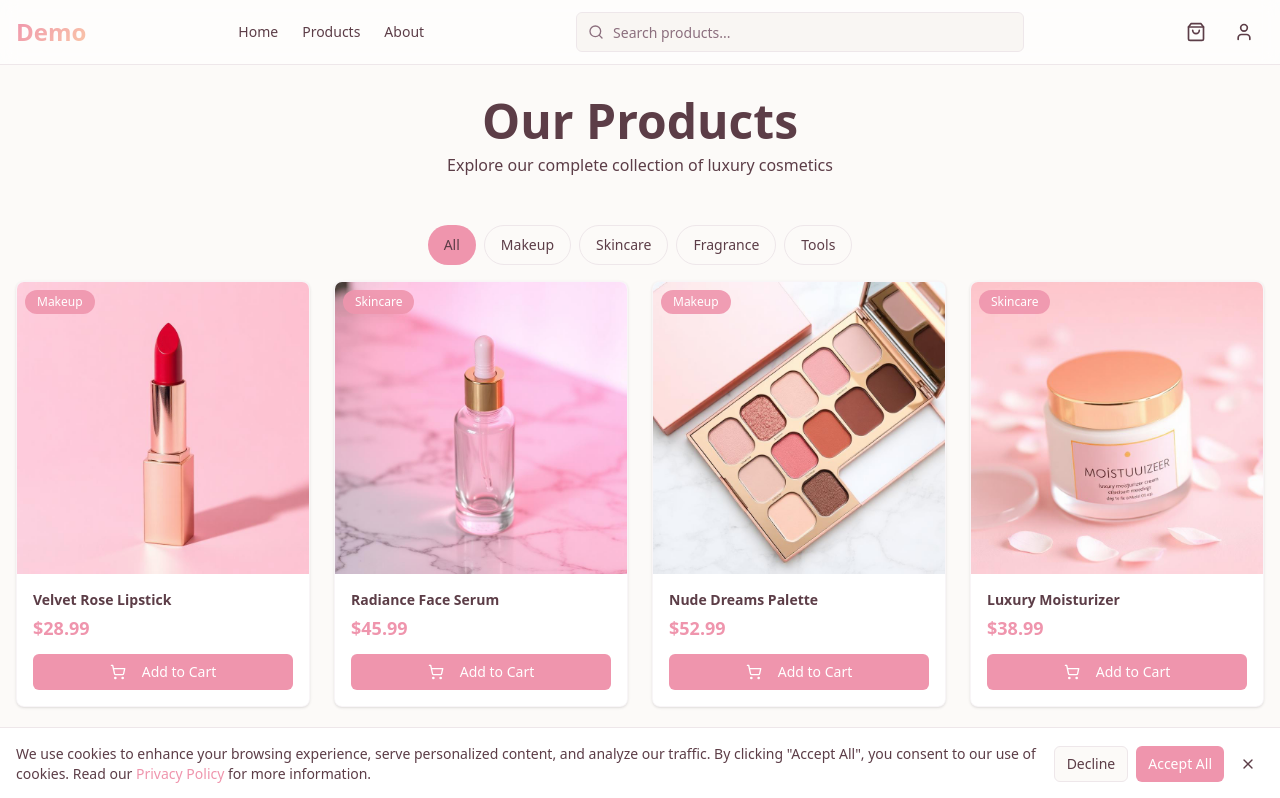
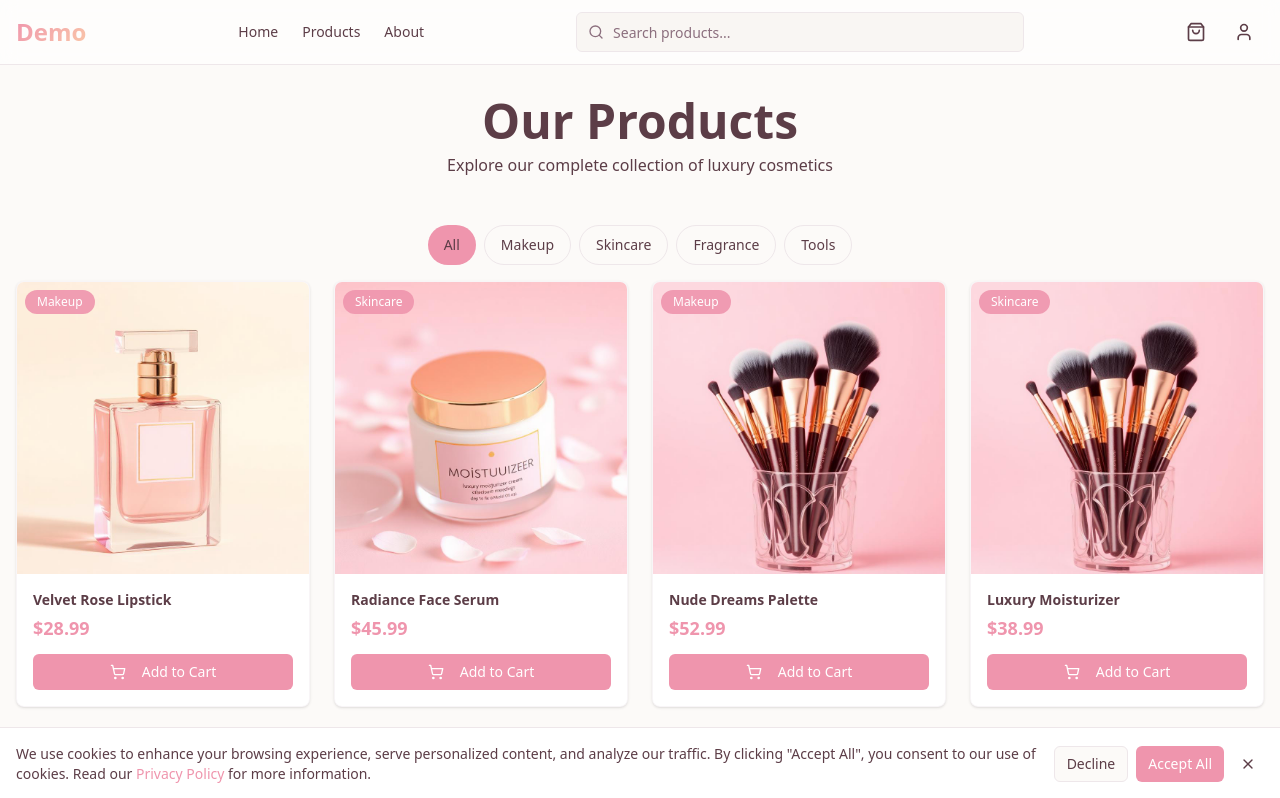
Before and after one commit to Calingcooo/cosmetics-demo, a Next.js app: page /products in a window 1280 px wide. Shown: the top 798 px of the page. Built offline with nearby package versions, Linux system fonts and the light colour scheme.

Commit message:
modify preview product images, create product preview component

```diff
--- a/src/app/components/ProductCard.tsx
+++ b/src/app/components/product/ProductCard.tsx
@@ -8,7 +8,7 @@ interface ProductCardProps {
   id: number;
   name: string;
   price: number;
-  image: string | StaticImageData;
+  images: (string | StaticImageData)[];
   category?: string;
 }
 
@@ -16,7 +16,7 @@ const ProductCard = ({
   id,
   name,
   price,
-  image,
+  images,
   category,
 }: ProductCardProps) => {
   //   const { addToCart } = useCart();
@@ -31,7 +31,7 @@ const ProductCard = ({
           //   onClick={() => navigate(`/product/${id}`)}
         >
           <Image
-            src={image}
+            src={images[0]}
             alt={name}
             className="h-full w-full object-cover transition-transform duration-500 group-hover:scale-110"
           />
--- /dev/null
+++ b/src/app/components/product/ProductPreview.tsx
@@ -0,0 +1,127 @@
+"use client";
+
+import { useState } from "react";
+import Image, { StaticImageData } from "next/image";
+import { createPortal } from "react-dom";
+
+type ProductImagePreviewProps = {
+  images: (string | StaticImageData)[];
+  threshold?: number;
+};
+
+const ProductPreview: React.FC<ProductImagePreviewProps> = ({
+  images,
+  threshold = 3,
+}) => {
+  const [selectedImage, setSelectedImage] = useState(images[0]);
+  const [isModalOpen, setIsModalOpen] = useState(false);
+
+  const visibleImages = images.slice(0, threshold);
+  const remainingCount = images.length - threshold;
+
+  return (
+    <>
+      {/* --- Main Image Preview --- */}
+      <div
+        className="relative w-full aspect-square rounded-xl overflow-hidden border border-[theme(--border)] bg-[theme(--card)] cursor-pointer"
+        onClick={() => setIsModalOpen(true)}
+      >
+        <Image
+          src={selectedImage}
+          alt="Selected product image"
+          fill
+          className="object-cover transition-transform duration-300 hover:scale-105"
+        />
+      </div>
+
+      {/* --- Thumbnails --- */}
+      <div className="flex justify-center gap-2 mt-3">
+        {visibleImages.map((img, idx) => (
+          <button
+            key={idx}
+            className={`relative w-16 h-16 rounded-md border overflow-hidden transition-all ${
+              selectedImage === img
+                ? "ring-2 ring-[theme(--ring)]"
+                : "hover:opacity-80"
+            }`}
+            onClick={() => setSelectedImage(img)}
+          >
+            <Image
+              src={img}
+              alt={`product-thumb-${idx}`}
+              fill
+              className="object-cover"
+            />
+          </button>
+        ))}
+
+        {remainingCount > 0 && (
+          <button
+            onClick={() => setIsModalOpen(true)}
+            className="relative w-16 h-16 rounded-md border bg-black/60 text-white text-sm font-medium flex items-center justify-center"
+          >
+            +{remainingCount} more
+          </button>
+        )}
+      </div>
+
+      {/* --- Fullscreen Gallery Modal --- */}
+      {isModalOpen &&
+        createPortal(
+          <div
+            className="fixed inset-0 z-[9999] bg-black/90 backdrop-blur-sm flex flex-col items-center justify-center p-6"
+            onClick={() => setIsModalOpen(false)}
+          >
+            {/* Close Button */}
+            <button
+              className="absolute top-6 right-8 text-white text-4xl font-light hover:opacity-80 cursor-pointer"
+              onClick={() => setIsModalOpen(false)}
+            >
+              &times;
+            </button>
+
+            {/* Large Main Image */}
+            <div
+              className="relative w-full max-w-4xl aspect-[4/3] rounded-lg overflow-hidden shadow-lg"
+              onClick={(e) => e.stopPropagation()} // prevent closing when clicking image
+            >
+              <Image
+                src={selectedImage}
+                alt="Expanded product image"
+                fill
+                className="object-contain bg-black"
+              />
+            </div>
+
+            {/* Thumbnail strip below the main image */}
+            <div
+              className="flex gap-3 mt-6 overflow-x-auto max-w-4xl px-4"
+              onClick={(e) => e.stopPropagation()}
+            >
+              {images.map((img, idx) => (
+                <button
+                  key={idx}
+                  className={`relative flex-shrink-0 w-20 h-20 rounded-md border overflow-hidden transition-all ${
+                    selectedImage === img
+                      ? "ring-2 ring-[theme(--ring)]"
+                      : "hover:opacity-80"
+                  }`}
+                  onClick={() => setSelectedImage(img)}
+                >
+                  <Image
+                    src={img}
+                    alt={`thumb-${idx}`}
+                    fill
+                    className="object-cover"
+                  />
+                </button>
+              ))}
+            </div>
+          </div>,
+          document.body
+        )}
+    </>
+  );
+};
+
+export default ProductPreview;
--- a/src/app/data/products.ts
+++ b/src/app/data/products.ts
@@ -21,18 +21,45 @@ export interface Product {
   id: number;
   name: string;
   price: number;
-  image: string | StaticImageData;
+  images: (string | StaticImageData)[];
   category: string;
   description: string;
   variations?: ProductVariation[];
 }
+
+// All possible product images
+const allImages: StaticImageData[] = [
+  productLipstick,
+  productSerum,
+  productPalette,
+  productCream,
+  productPerfume,
+  productBrushes,
+];
+
+// Shuffle utility
+const shuffleArray = <T,>(array: T[]): T[] => {
+  const newArray = [...array];
+  for (let i = newArray.length - 1; i > 0; i--) {
+    const j = Math.floor(Math.random() * (i + 1));
+    [newArray[i], newArray[j]] = [newArray[j], newArray[i]];
+  }
+  return newArray;
+};
+
+// Get randomized images for each product (like Shopee's gallery)
+const getRandomImages = (): StaticImageData[] => {
+  const shuffled = shuffleArray(allImages);
+  const randomLength = Math.floor(Math.random() * 4) + 3; // 3–6 images per product
+  return shuffled.slice(0, randomLength);
+};
 
 export const allProducts: Product[] = [
   {
     id: 1,
     name: "Velvet Rose Lipstick",
     price: 28.99,
-    image: productLipstick,
+    images: getRandomImages(),
     category: "Makeup",
     description:
       "A luxurious velvet-finish lipstick with rich color payoff that lasts all day. Infused with moisturizing ingredients for comfortable wear.",
@@ -56,7 +83,7 @@ export const allProducts: Product[] = [
     id: 2,
     name: "Radiance Face Serum",
     price: 45.99,
-    image: productSerum,
+    images: getRandomImages(),
     category: "Skincare",
     description:
       "Transform your skin with our powerful radiance serum. Packed with vitamin C and hyaluronic acid for a glowing complexion.",
@@ -65,7 +92,7 @@ export const allProducts: Product[] = [
     id: 3,
     name: "Nude Dreams Palette",
     price: 52.99,
-    image: productPalette,
+    images: getRandomImages(),
     category: "Makeup",
     description:
       "The ultimate eyeshadow palette featuring 12 stunning nude shades. From matte to shimmer, create endless looks with this versatile collection.",
@@ -84,7 +111,7 @@ export const allProducts: Product[] = [
     id: 4,
     name: "Luxury Moisturizer",
     price: 38.99,
-    image: productCream,
+    images: getRandomImages(),
     category: "Skincare",
     description:
       "Indulge your skin with our rich, luxurious moisturizer. Deeply hydrating formula that leaves skin soft, supple, and radiant.",
@@ -93,7 +120,7 @@ export const allProducts: Product[] = [
     id: 5,
     name: "Rose Gold Perfume",
     price: 65.99,
-    image: productPerfume,
+    images: getRandomImages(),
     category: "Fragrance",
     description:
       "An enchanting floral fragrance with notes of rose, jasmine, and sandalwood. Elegant and long-lasting, perfect for any occasion.",
@@ -108,7 +135,7 @@ export const allProducts: Product[] = [
     id: 6,
     name: "Professional Brush Set",
     price: 42.99,
-    image: productBrushes,
+    images: getRandomImages(),
     category: "Tools",
     description:
       "Complete your makeup collection with this professional 10-piece brush set. Soft synthetic bristles for flawless application every time.",
@@ -117,7 +144,7 @@ export const allProducts: Product[] = [
     id: 7,
     name: "Coral Blush Lipstick",
     price: 26.99,
-    image: productLipstick,
+    images: getRandomImages(),
     category: "Makeup",
     description:
       "A beautiful coral shade that complements all skin tones. Creamy formula with a satin finish for natural-looking lips.",
@@ -126,7 +153,7 @@ export const allProducts: Product[] = [
     id: 8,
     name: "Hydrating Night Serum",
     price: 48.99,
-    image: productSerum,
+    images: getRandomImages(),
     category: "Skincare",
     description:
       "Overnight renewal serum that works while you sleep. Wake up to refreshed, plump, and hydrated skin every morning.",
@@ -135,7 +162,7 @@ export const allProducts: Product[] = [
     id: 9,
     name: "Glow Perfecting Primer",
     price: 34.99,
-    image: productCream,
+    images: getRandomImages(),
     category: "Makeup",
     description:
       "Lightweight primer that blurs imperfections and enhances your natural glow. Perfect base for a flawless makeup finish.",
@@ -150,7 +177,7 @@ export const allProducts: Product[] = [
     id: 10,
     name: "Blossom Essence Perfume",
     price: 72.99,
-    image: productPerfume,
+    images: getRandomImages(),
     category: "Fragrance",
     description:
       "A delicate blend of cherry blossom and vanilla musk. A timeless scent that captures the essence of elegance and freshness.",
@@ -169,7 +196,7 @@ export const allProducts: Product[] = [
     id: 11,
     name: "Luxe Foundation",
     price: 44.99,
-    image: productCream,
+    images: getRandomImages(),
     category: "Makeup",
     description:
       "Full coverage foundation that feels weightless on the skin. Long-wearing and buildable for a flawless complexion.",
@@ -189,7 +216,7 @@ export const allProducts: Product[] = [
     id: 12,
     name: "Gentle Foaming Cleanser",
     price: 27.99,
-    image: productSerum,
+    images: getRandomImages(),
     category: "Skincare",
     description:
       "A gentle yet effective foaming cleanser that removes dirt, oil, and makeup without stripping skin of its natural moisture.",
@@ -198,26 +225,16 @@ export const allProducts: Product[] = [
     id: 13,
     name: "Soft Glow Highlighter",
     price: 33.49,
-    image: productPalette,
+    images: getRandomImages(),
     category: "Makeup",
     description:
       "A silky powder highlighter that gives your skin a soft, radiant glow. Blendable formula perfect for any skin tone.",
-    variations: [
-      {
-        name: "Shade",
-        options: [
-          { name: "Champagne", color: "#F7E7CE" },
-          { name: "Rose Gold", color: "#B76E79" },
-          { name: "Pearl", color: "#F8F8FF" },
-        ],
-      },
-    ],
   },
   {
     id: 14,
     name: "Rejuvenating Eye Cream",
     price: 39.99,
-    image: productCream,
+    images: getRandomImages(),
     category: "Skincare",
     description:
       "Nourishing eye cream that reduces puffiness and fine lines. Brightens the under-eye area for a youthful appearance.",
@@ -226,7 +243,7 @@ export const allProducts: Product[] = [
     id: 15,
     name: "Matte Finish Setting Spray",
     price: 29.99,
-    image: productSerum,
+    images: getRandomImages(),
     category: "Makeup",
     description:
       "Lock in your makeup with a lightweight, oil-control setting spray. Keeps your look fresh and shine-free all day.",
@@ -235,7 +252,7 @@ export const allProducts: Product[] = [
     id: 16,
     name: "Ocean Breeze Perfume",
     price: 69.99,
-    image: productPerfume,
+    images: getRandomImages(),
     category: "Fragrance",
     description:
       "Refreshing aquatic fragrance with notes of sea salt, citrus, and driftwood. Perfect for daytime wear.",
@@ -244,7 +261,7 @@ export const allProducts: Product[] = [
     id: 17,
     name: "Silky Hair Serum",
     price: 32.99,
-    image: productSerum,
+    images: getRandomImages(),
     category: "Haircare",
     description:
       "Lightweight serum that tames frizz and adds shine. Infused with argan oil for smooth, manageable hair.",
@@ -253,7 +270,7 @@ export const allProducts: Product[] = [
     id: 18,
     name: "Revive Clay Mask",
     price: 36.49,
-    image: productCream,
+    images: getRandomImages(),
     category: "Skincare",
     description:
       "Detoxifying clay mask that draws out impurities and tightens pores. Leaves your skin refreshed and rejuvenated.",
@@ -262,7 +279,7 @@ export const allProducts: Product[] = [
     id: 19,
     name: "Essential Eye Brush Set",
     price: 31.99,
-    image: productBrushes,
+    images: getRandomImages(),
     category: "Tools",
     description:
       "A 6-piece eye brush set for perfect blending, shading, and lining. Designed for both beginners and professionals.",
@@ -271,19 +288,9 @@ export const allProducts: Product[] = [
     id: 20,
     name: "Berry Bliss Lipstick",
     price: 27.99,
-    image: productLipstick,
+    images: getRandomImages(),
     category: "Makeup",
     description:
       "Rich berry-toned lipstick that provides intense color in one swipe. Creamy texture that nourishes and hydrates your lips.",
-    variations: [
-      {
-        name: "Shade",
-        options: [
-          { name: "Berry Crush", color: "#8B004B" },
-          { name: "Mauve Plum", color: "#B76BA3" },
-          { name: "Dark Cherry", color: "#660033" },
-        ],
-      },
-    ],
   },
 ];
--- a/src/app/page.tsx
+++ b/src/app/page.tsx
@@ -1,7 +1,7 @@
 // import { featuredProducts } from "./data/featuredProducts";
 import { allProducts, type Product } from "@/app/data/products";
 import HeroCarousel from "./components/pages/home/HeroCarousel";
-import ProductCard from "./components/ProductCard";
+import ProductCard from "./components/product/ProductCard";
 
 export default function Home() {
   function getFeaturedProducts(limit: number = 4): Product[] {
@@ -9,6 +9,7 @@ export default function Home() {
     const shuffled = [...allProducts].sort(() => 0.5 - Math.random());
     return shuffled.slice(0, limit);
   }
+
   return (
     <div className="min-h-screen flex flex-col">
       <main className="flex-1">
--- a/src/app/products/page.tsx
+++ b/src/app/products/page.tsx
@@ -4,7 +4,7 @@ import { useState } from "react";
 import clsx from "clsx";
 import { allProducts } from "../data/products";
 
-import ProductCard from "../components/ProductCard";
+import ProductCard from "../components/product/ProductCard";
 
 const categories = ["All", "Makeup", "Skincare", "Fragrance", "Tools"];
 
```
Also changed, not shown: src/app/product/[id]/page.tsx (+7 -9 lines).
